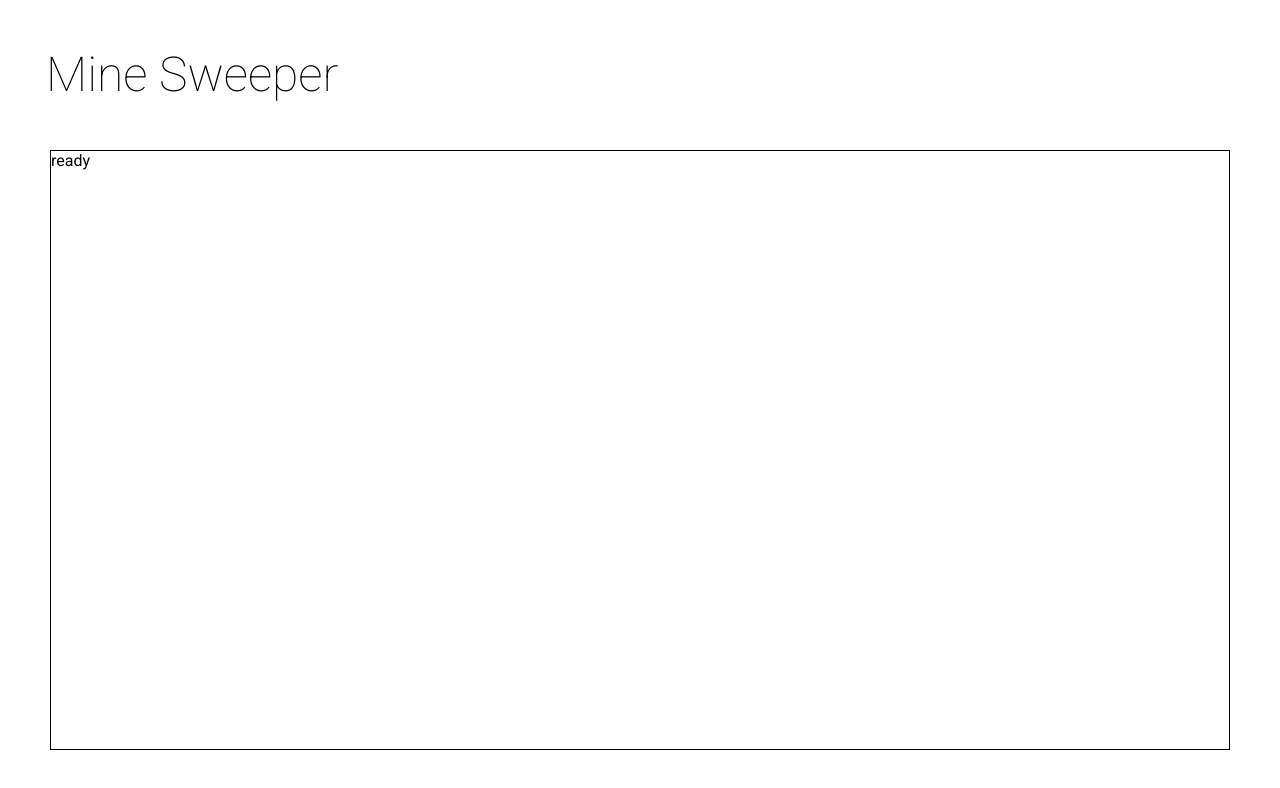
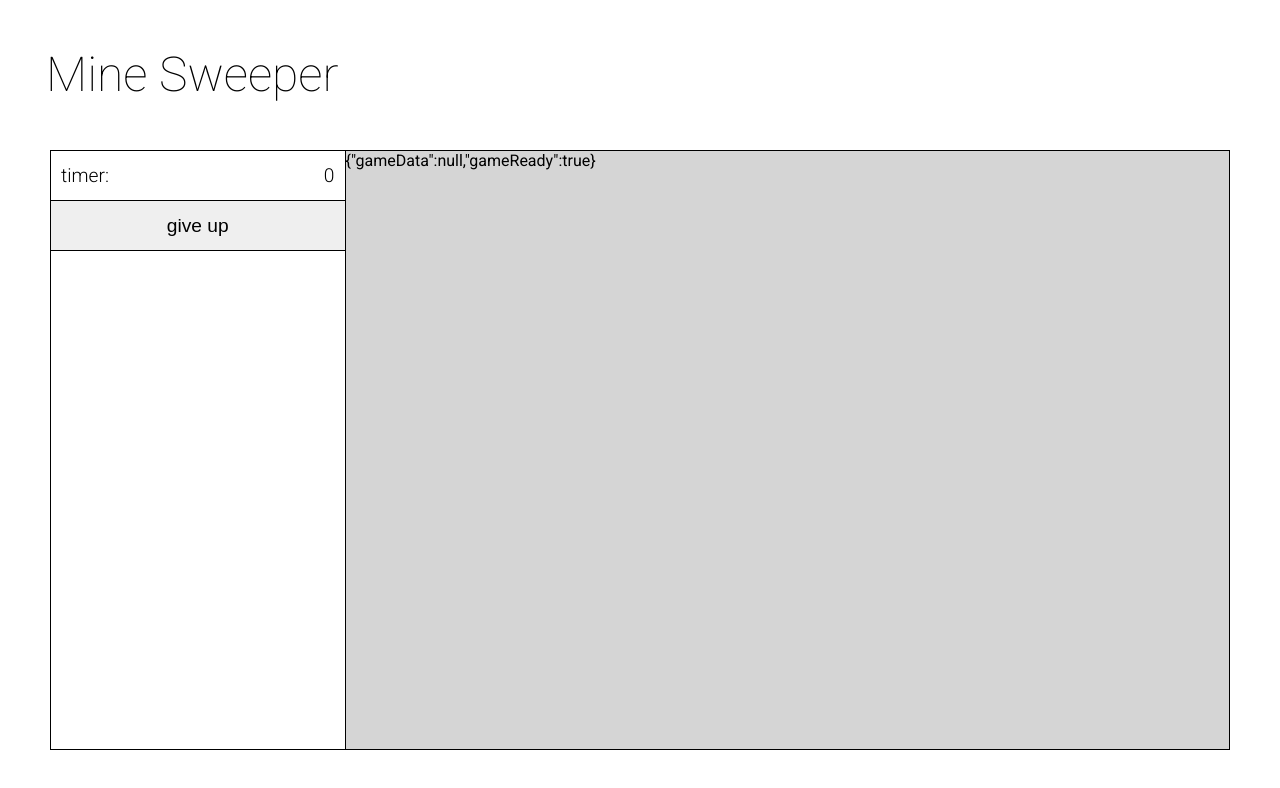
Before and after one commit to returningsam/minesweeper, a React app: page / in a window 1280 px wide. Both pictures are taken after a click on the input "start". Built offline with nearby package versions, Linux system fonts and the light colour scheme.

Commit message:
timer setup

```diff
--- a/src/actions/index.js
+++ b/src/actions/index.js
@@ -4,20 +4,23 @@ export const UPDATE_NUM_MINES   = "UPDATE_NUM_MINES";
 export const FINALIZE_SETUP     = "FINALIZE_SETUP";
 export const SELECT_SQUARE      = "SELECT_SQUARE";
 export const GAME_END           = "GAME_END";
+export const START_TIMER        = "START_TIMER";
+export const UPDATE_TIMER       = "UPDATE_TIMER";
+export const RESET_TIMER        = "RESET_TIMER";
 
 export const updateWidth = (width) => ({
     type: UPDATE_GAME_WIDTH,
-    width: width
+    width
 })
 
 export const updateHeight = (height) => ({
     type: UPDATE_GAME_HEIGHT,
-    height: height
+    height
 })
 
 export const updateNumMines = (num) => ({
     type: UPDATE_NUM_MINES,
-    num: num
+    num
 });
 
 export const finalizeSetup = () => ({
@@ -34,3 +37,15 @@ export const gameEnd = status => ({
     type: GAME_END,
     status
 })
+
+export const startTimer = () => ({
+    type: START_TIMER
+})
+
+export const updateTimer = () => ({
+    type: UPDATE_TIMER
+})
+
+export const resetTimer = () => ({
+    type: RESET_TIMER
+})
--- a/src/components/App.js
+++ b/src/components/App.js
@@ -2,14 +2,15 @@ import React from "react";
 import PropTypes from "prop-types"
 import SetupContainer from "../containers/SetupContainer";
 import GameContainer from "../containers/GameContainer";
+import ControlsContainer from "../containers/ControlsContainer";
 import Header from "./Header";
-// {state.gameReady ? <ControlsContainer/> : <SetupContainer/>}
+
 const App = (props) => (
     <div className="grid">
         <Header />
         <div className="innerGrid">
-            {props.gameReady ? "ready" : <SetupContainer/>}
-            <GameContainer/>
+            {props.gameReady ? <ControlsContainer/> : <SetupContainer/>}
+            {props.gameReady ? <GameContainer/> : null}
         </div>
     </div>
 );
--- /dev/null
+++ b/src/components/Controls.css
@@ -0,0 +1,6 @@
+.controlsCont .controlRow {
+    display: flex;
+    flex-direction: row;
+    overflow: hidden;
+    justify-content: space-between;
+}
--- /dev/null
+++ b/src/components/Controls.js
@@ -0,0 +1,37 @@
+import React from "react";
+import PropTypes from "prop-types"
+import "./Controls.css";
+
+const Timer = (props) => {
+    const {time, active} = props;
+    return (
+        <div className="controlRow padded">
+            <p>timer:</p>
+            <p>{active ? (time) : 0}</p>
+        </div>
+    )
+}
+
+const Controls = (props) => {
+    const {gameEnd, timer} = props;
+    return (
+        <div className="controlsCont leftCont">
+            <Timer time={timer.time} active={timer.active}/>
+            <div className="controlRow">
+                <div className="setupInputCont">
+                    <input onClick={gameEnd} className="submitInput" value="give up" type="submit" name="submit"/>
+                </div>
+            </div>
+        </div>
+    );
+}
+
+Controls.propTypes = {
+    gameEnd: PropTypes.func.isRequired,
+    timer: PropTypes.shape({
+        time: PropTypes.number.isRequired,
+        active: PropTypes.bool.isRequired
+    })
+}
+
+export default Controls;
--- a/src/components/Game.css
+++ b/src/components/Game.css
@@ -1,6 +1,5 @@
 .gameCont {
     grid-column: 2 / 5;
-    grid-row: 2 / 9;
-    background-color: #172d1e;
-    display: none !important;
+    grid-row: 1 / 1;
+    background-color: #d5d5d5;
 }
--- a/src/components/Setup.css
+++ b/src/components/Setup.css
@@ -2,23 +2,6 @@
     display: flex;
     flex-direction: row;
     overflow: hidden;
-}
-
-.setupCont .controlRow.padded {
-    padding: 10px;
-}
-
-.setupCont .controlRow div {
-    display: flex;
-    flex-direction: row;
-}
-
-.setupCont .controlRow div p {
-    display: flex;
-    flex-direction: column;
-    justify-content: center;
-    margin: 0;
-    padding: 0;
 }
 
 .numberInput {
--- a/src/components/Setup.js
+++ b/src/components/Setup.js
@@ -17,7 +17,7 @@ class NumberField extends React.Component {
 const Setup = (props) => {
     const {width, height, numMines, updateWidth, updateHeight, updateNumMines, handleSubmit} = props;
     return (
-        <form onSubmit={handleSubmit} className="setupCont controlsCont">
+        <form onSubmit={handleSubmit} className="setupCont leftCont">
             <div className="controlRow padded">
                 <NumberField handleChange={updateWidth} label="width" name="width" defaultVal={width} placeholder="x" min="1" max="10"/>
             </div>
--- a/src/constants/index.js
+++ b/src/constants/index.js
@@ -2,9 +2,13 @@ export const INITIAL_STATE = {
     game: {
         gameData: null,
         gameReady: false,
-        timer: 0,
         numMines: 5,
         width: 6,
         height: 6
-    }
+    },
+    timer: {
+        active: false,
+        time: 0,
+        startTime: null
+    },
 }
--- a/src/containers/ControlsContainer.js
+++ b/src/containers/ControlsContainer.js
@@ -4,11 +4,11 @@ import { gameEnd } from "../actions";
 
 const mapStateToProps = state => ({
     timer: state.timer,
-    numMines: state.timer
+    numMines: state.game.numMines
 });
 
 const mapDispatchToProps = dispatch => ({
-    gameEnd: () => {dispatch(gameEnd)}
+    gameEnd: () => {dispatch(gameEnd())}
 });
 
 export default connect(
--- a/src/index.css
+++ b/src/index.css
@@ -63,7 +63,7 @@ h2 {
     font-weight: normal;
 }
 
-.controlsCont {
+.leftCont {
     grid-column: 1 / 2;
     grid-row: 1 / 1;
     border-right: 1px solid black;
@@ -80,6 +80,22 @@ h2 {
     font-size: 1.2rem;
 }
 
+.controlRow.padded {
+    padding: 10px;
+}
+
+.controlRow div {
+    display: flex;
+    flex-direction: row;
+}
+.controlRow p {
+    display: flex;
+    flex-direction: column;
+    justify-content: center;
+    margin: 0;
+    padding: 0;
+}
+
 .controlLabel {
     height: 100%;
     width: auto;
--- a/src/reducers/setup.js
+++ b/src/reducers/game.js
@@ -1,7 +1,7 @@
 import {UPDATE_GAME_WIDTH, UPDATE_GAME_HEIGHT, UPDATE_NUM_MINES, SELECT_SQUARE, GAME_END, FINALIZE_SETUP} from "../actions";
 import {INITIAL_STATE} from "../constants";
 
-const game = (state = INITIAL_STATE, action) => {
+const game = (state = INITIAL_STATE.game, action) => {
     console.log(state);
     console.log(action);
     switch (action.type) {
@@ -21,6 +21,15 @@ const game = (state = INITIAL_STATE, action) => {
         return Object.assign({}, state, {
             gameReady: true
         });
+    case GAME_END:
+        return Object.assign({}, state, {
+            gameData: INITIAL_STATE.game.gameData,
+            gameReady: INITIAL_STATE.game.gameReady,
+            timer: INITIAL_STATE.game.timer,
+            numMines: INITIAL_STATE.game.numMines,
+            width: INITIAL_STATE.game.width,
+            height: INITIAL_STATE.game.height
+        });
     default:
         return state;
     }
--- /dev/null
+++ b/src/reducers/timer.js
@@ -0,0 +1,23 @@
+import { UPDATE_TIMER, START_TIMER, RESET_TIMER }  from "../actions";
+import { INITIAL_STATE } from "../constants";
+
+const timer = (state = INITIAL_STATE.timer, action) => {
+    console.log(state);
+    console.log(action);
+    switch (action.type) {
+        case START_TIMER:
+            return Object.assign({}, state, {
+                width: action.width
+            });
+        case UPDATE_TIMER:
+            return Object.assign({}, state, {
+                width: action.width
+            });
+        case RESET_TIMER:
+            return INITIAL_STATE.timer
+        default:
+            return state;
+    }
+}
+
+export default timer;
```
Also changed, not shown: src/reducers/index.js (+5 -3 lines).
